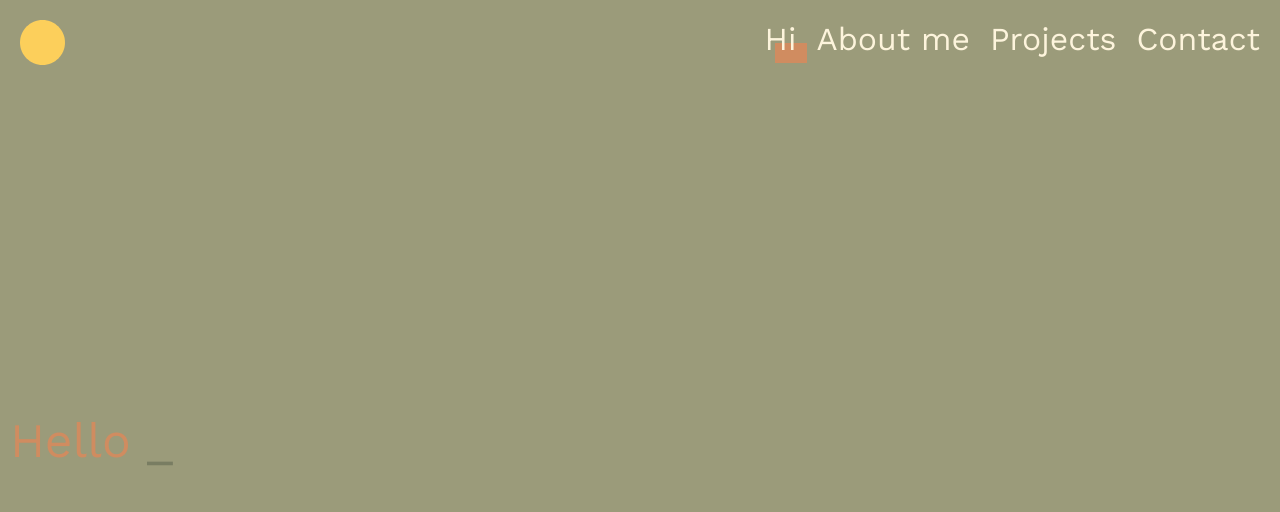
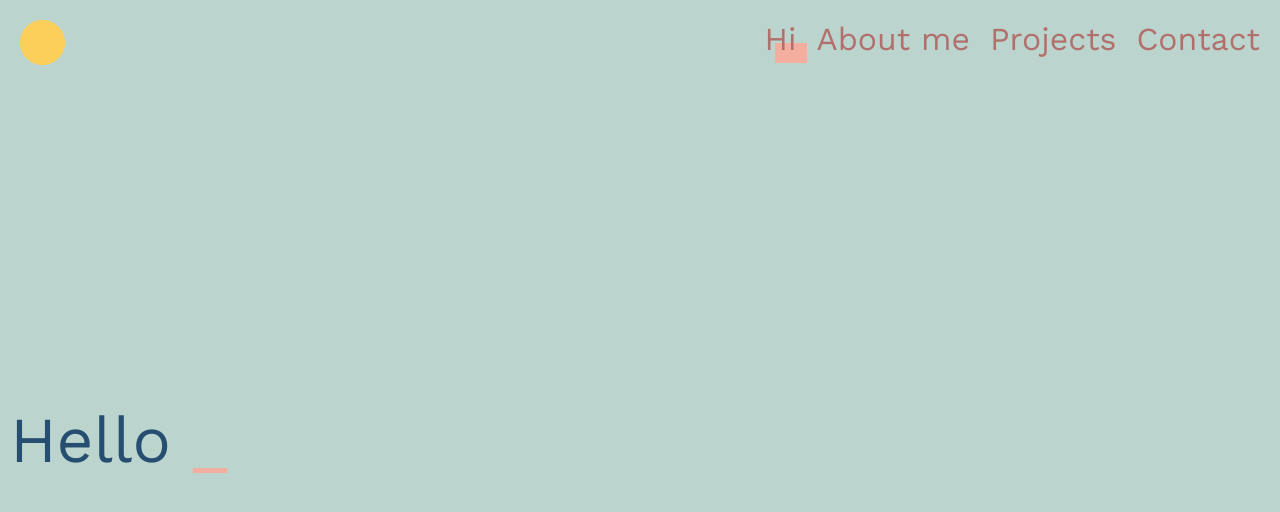
Before and after one commit to pondsy/portfolio, a React (Create React App) app: page / in a window 1280 px wide. Shown: the top 512 px of the page. Built offline with nearby package versions, Linux system fonts and the light colour scheme.

Commit message:
colors will do for now

```diff
--- a/src/App.tsx
+++ b/src/App.tsx
@@ -6,18 +6,20 @@ function App() {
 
     const colors = {
         light: {
-            '--color-primary': '#9b9b7a',
-            '--color-secondary': '#d08c60',
-            '--color-action': '#797d62',
-            '--color-light-text': '#FDF4DC',
-            '--color-dark-text': '#4f3130',
+            '--color-primary': '#bbd4ce',
+            '--color-secondary': '#fdebd3',
+            '--color-action': '#f4aea0',
+            '--color-primary-text': '#264e70',
+            '--color-secondary-text': '#679186',
+            '--color-action-text': '#b1706c'
         },
         dark: {
-            '--color-primary': '#4f3130',
-            '--color-secondary': '#FDF4DC',
-            '--color-action': '#797d62',
-            '--color-light-text': '#d08c60',
-            '--color-dark-text': '#9b9b7a',
+            '--color-primary': '#264e70',
+            '--color-secondary': '#679186',
+            '--color-action': '#b1706c',
+            '--color-primary-text': '#bbd4ce',
+            '--color-secondary-text': '#fdebd3',
+            '--color-action-text': '#f4aea0'
         }
     }
 
--- a/src/Components/Header/Header.module.scss
+++ b/src/Components/Header/Header.module.scss
@@ -7,7 +7,7 @@
   display: flex;
   flex-direction: row;
   background: var(--color-primary);
-  color: var(--color-light-text);
+  color: var(--color-action-text);
   justify-content: space-between;
   gap: 20px;
   font-size: 2em;
@@ -23,7 +23,7 @@
 .active {
   > .underline {
     height: 20px;
-    background: var(--color-secondary);
+    background: var(--color-action);
     margin: -15px -10px 0 10px;
   }
 }
--- a/src/Style/sharedStyles.module.scss
+++ b/src/Style/sharedStyles.module.scss
@@ -10,6 +10,6 @@
 }
 
 .title {
-  font-size: 3em;
-  color: var(--color-secondary);
+  font-size: 4em;
+  color: var(--color-primary-text);
 }
--- a/src/index.css
+++ b/src/index.css
@@ -38,9 +38,10 @@ body {
 }
 
 :root {
-    --color-primary: #9b9b7a;
-    --color-secondary: #d08c60;
-    --color-action: #797d62;
-    --color-light-text: #FDF4DC;
-    --color-dark-text: #4f3130;
+    --color-primary: #bbd4ce;
+    --color-secondary: #fdebd3;
+    --color-action: #b1706c;
+    --color-primary-text: #264e70;
+    --color-secondary-text: #679186;
+    --color-action-text: #fff;
 }
```
